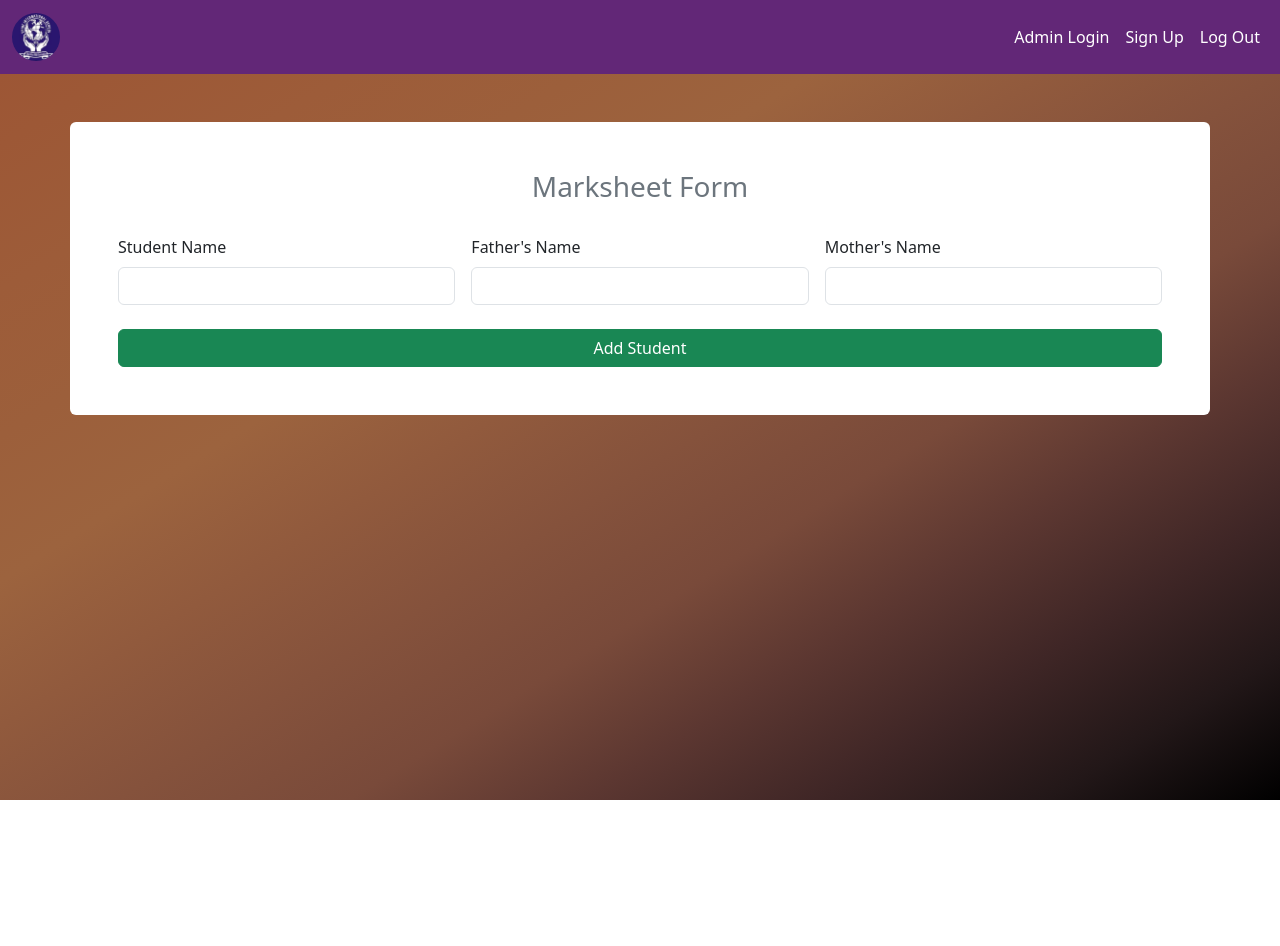
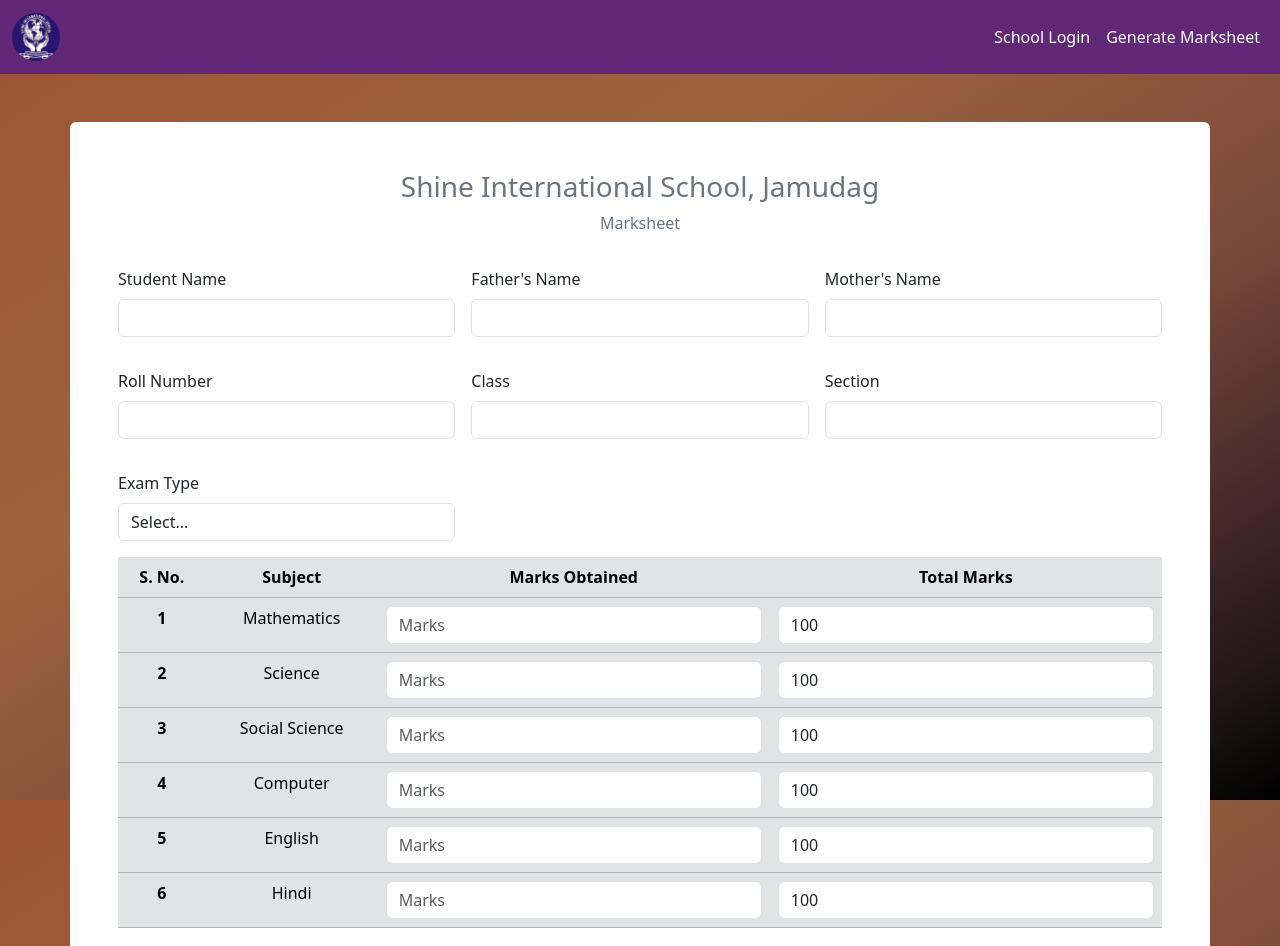
Before and after one commit to icodervivek/shine-proj, a React (Vite) app in the folder client/: page /students/marksheet in a window 1280 px wide. Shown: the top 946 px of the page. Before the commit the page ends 800 px from the top, so only its background shows below. Built offline with nearby package versions, Linux system fonts and the light colour scheme.

Commit message:
updated the marksheet form

```diff
--- a/client/src/components/Header.jsx
+++ b/client/src/components/Header.jsx
@@ -5,7 +5,7 @@
 import { Link } from "react-router-dom";
 
 const Header = () => {
-  const notify = () => toast("Logout Successfully !");
+  // const notify = () => toast("Logout Successfully !");
   return (
     <nav className="navbar navbar-expand-lg">
       <div className="container-fluid">
@@ -27,19 +27,21 @@
           <ul className="navbar-nav ms-auto">
             <li className="nav-item">
               <Link className="nav-link text-white" to="/login">
-                Admin Login
+                School Login
               </Link>
             </li>
-            <li className="nav-item">
+            {/* <li className="nav-item">
               <Link className="nav-link text-white" to="/signup">
                 Sign Up
               </Link>
-            </li>
+            </li> */}
             <li className="nav-item">
-              <Link className="nav-link text-white" to="/" onClick={notify}>
-                Log Out
+              <Link className="nav-link text-white" to="/students/marksheet"
+              // onClick={notify}
+              >
+                Generate Marksheet
               </Link>
-              <ToastContainer theme="dark" />
+              {/* <ToastContainer theme="dark" /> */}
             </li>
           </ul>
         </div>
--- a/client/src/components/MarksheetForm.jsx
+++ b/client/src/components/MarksheetForm.jsx
@@ -1,55 +1,210 @@
 import React, { useState } from "react";
-import axios from "axios";
 import { toast, ToastContainer } from "react-toastify";
 import "react-toastify/dist/ReactToastify.css";
 
+const InputField = ({ label, name, type = "text", value, onChange }) => (
+  <div className="col-md-4">
+    <label className="form-label">{label}</label>
+    <input
+      type={type}
+      className="form-control"
+      name={name}
+      value={value}
+      onChange={onChange}
+      required
+    />
+  </div>
+);
+
+const SelectField = ({ label, name, value, onChange, options }) => (
+  <div className="col-md-4">
+    <label className="form-label">{label}</label>
+    <select
+      className="form-control"
+      name={name}
+      value={value}
+      onChange={onChange}
+      required
+    >
+      <option value="">Select...</option>
+      {options.map((option, index) => (
+        <option key={index} value={option}>
+          {option}
+        </option>
+      ))}
+    </select>
+  </div>
+);
+
 const MarksheetForm = () => {
+  const [formData, setFormData] = useState({
+    name: "",
+    father_name: "",
+    mother_name: "",
+    roll_number: "",
+    class: "",
+    section: "",
+    exam_type: "",
+  });
+
+  const [marks, setMarks] = useState({}); // Holds marks for each subject
+  const subjects = [
+    "Mathematics",
+    "Science",
+    "Social Science",
+    "Computer",
+    "English",
+    "Hindi",
+  ];
+
+  const handleChange = (e) => {
+    const { name, value } = e.target;
+    setFormData((prevData) => ({ ...prevData, [name]: value }));
+  };
+
+  const handleMarksChange = (e, subject) => {
+    const { value } = e.target;
+    setMarks((prevMarks) => ({
+      ...prevMarks,
+      [subject]: parseInt(value) || 0,
+    }));
+  };
+
+  const calculateTotalMarks = () => {
+    return Object.values(marks).reduce((acc, mark) => acc + mark, 0);
+  };
+
+  const calculatePercentage = () => {
+    const totalObtained = calculateTotalMarks();
+    const totalMarks = subjects.length * 100; // Total marks for all subjects
+    return ((totalObtained / totalMarks) * 100).toFixed(2); // Calculate percentage
+  };
+
+  const handleSubmit = (e) => {
+    e.preventDefault();
+    toast.success("Marksheet generated successfully!");
+  };
+
   return (
     <>
       <form
         className="container bg-white mt-5 rounded p-5"
+        onSubmit={handleSubmit}
       >
-        <h3 className="text-center text-secondary">Marksheet Form</h3>
+        <h3 className="text-center text-secondary">
+          Shine International School, Jamudag
+        </h3>
+        <p className="text-center text-secondary">
+          {formData.exam_type + " Marksheet"}
+        </p>
 
-        {/* Form Row 1 */}
         <div className="row g-3 mt-3">
-          <div className="col-md-4">
-            <label className="form-label">Student Name</label>
-            <input
-              type="text"
-              className="form-control"
+          <InputField
+            label="Student Name"
             name="name"
-            //   value={formData.name}
-              required
+            value={formData.name}
+            onChange={handleChange}
+          />
+          <InputField
+            label="Father's Name"
+            name="father_name"
+            value={formData.father_name}
+            onChange={handleChange}
+          />
+          <InputField
+            label="Mother's Name"
+            name="mother_name"
+            value={formData.mother_name}
+            onChange={handleChange}
           />
         </div>
-          <div className="col-md-4">
-            <label className="form-label">Father&apos;s Name</label>
-            <input
-              type="text"
-              className="form-control"
-              name="father_name"
-            //   value={formData.father_name}
-              required
+
+        <div className="row g-3 mt-3">
+          <InputField
+            label="Roll Number"
+            name="roll_number"
+            value={formData.roll_number}
+            onChange={handleChange}
+          />
+          <InputField
+            label="Class"
+            name="class"
+            value={formData.class}
+            onChange={handleChange}
+          />
+          <InputField
+            label="Section"
+            name="section"
+            value={formData.section}
+            onChange={handleChange}
           />
         </div>
-          <div className="col-md-4">
-            <label className="form-label">Mother&apos;s Name</label>
+
+        <div className="row g-3 mt-3">
+          <SelectField
+            label="Exam Type"
+            name="exam_type"
+            value={formData.exam_type}
+            onChange={handleChange}
+            options={["Unit Test", "Final Exam"]}
+          />
+        </div>
+
+        <table className="table table-secondary text-center mt-3">
+          <thead>
+            <tr>
+              <th scope="col">S. No.</th>
+              <th scope="col">Subject</th>
+              <th scope="col">Marks Obtained</th>
+              <th scope="col">Total Marks</th>
+            </tr>
+          </thead>
+          <tbody>
+            {subjects.map((subject, index) => (
+              <tr key={index}>
+                <th scope="row">{index + 1}</th>
+                <td>{subject}</td>
+                <td>
                   <input
-              type="text"
+                    type="number"
                     className="form-control"
-              name="mother_name"
-            //   value={formData.mother_name}
-              required
+                    placeholder="Marks"
+                    onChange={(e) => handleMarksChange(e, subject)}
                   />
+                </td>
+                <td>
+                  <input
+                    type="number"
+                    className="form-control"
+                    value="100"
+                    readOnly
+                  />
+                </td>
+              </tr>
+            ))}
+          </tbody>
+        </table>
+
+        <div className="container mt-3">
+          <h5>Total Marks Obtained: {calculateTotalMarks()}</h5>
+          <h5>Percentage: {calculatePercentage()}%</h5>
+        </div>
+
+        <div className="row justify-content-between mt-5 container">
+          <div className="col-md-6 text-start">
+            <p>Principal&apos;s Signature</p>
+          </div>
+          <div className="col-md-6 text-end">
+            <p>Parent&apos;s Signature</p>
           </div>
         </div>
 
         <div className="d-grid gap-2 mt-4">
-          <button type="submit" className="btn btn-success">
-            Add Student
+          <button type="submit" className="btn btn-danger">
+            Generate
           </button>
         </div>
+
       </form>
 
       <ToastContainer />
```
Lines whose indentation alone changed are shown as unchanged.
